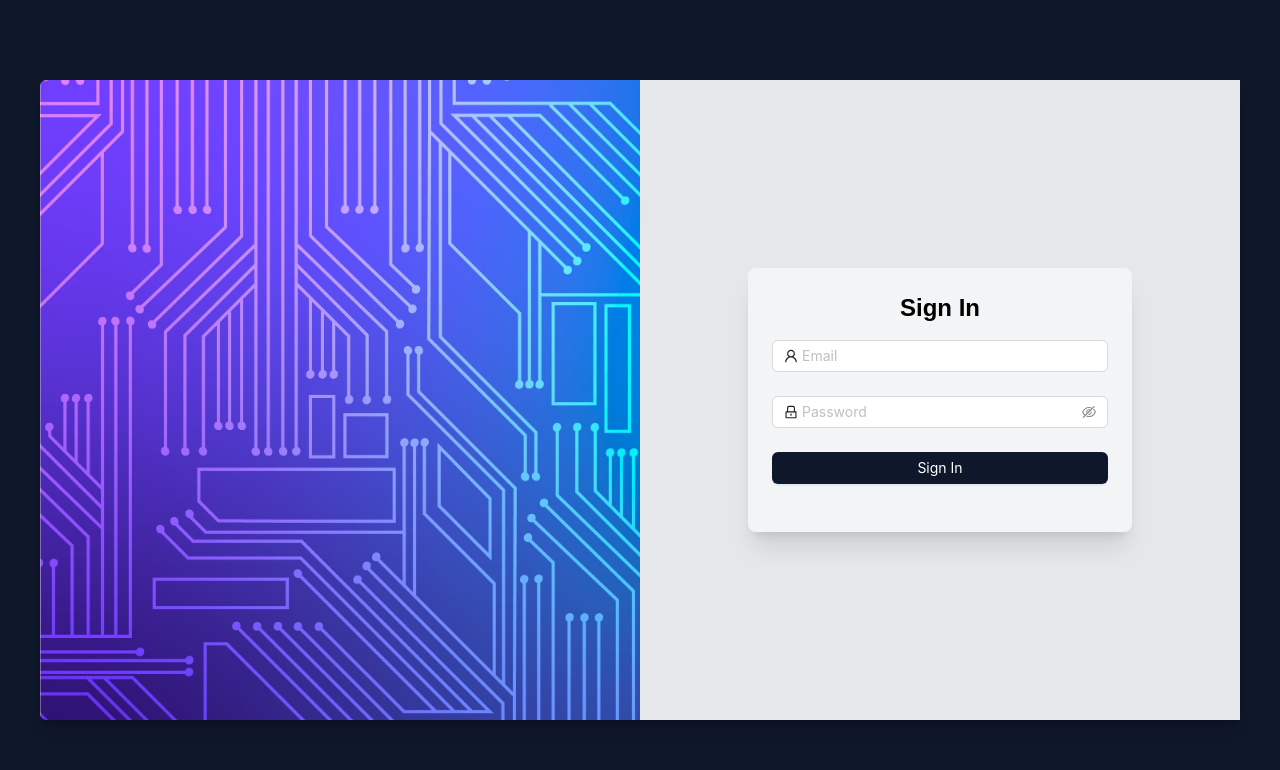
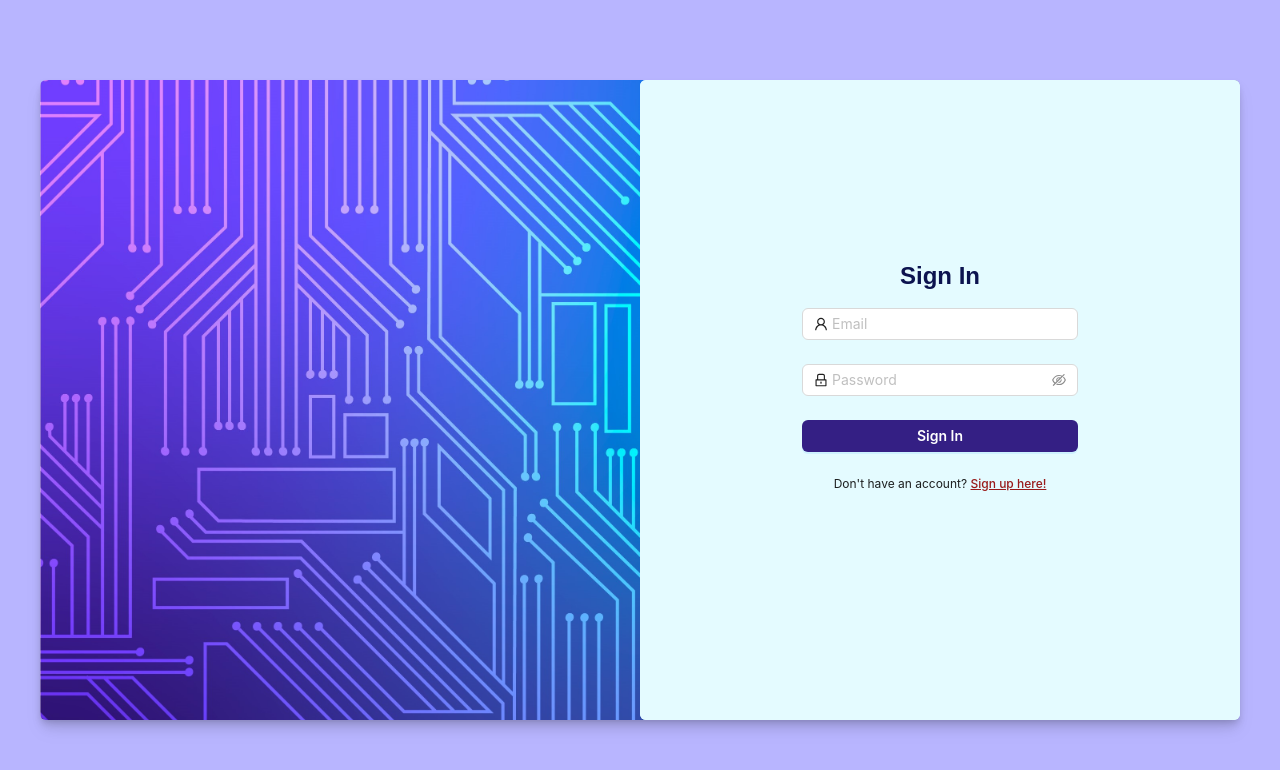
Before and after one commit to AjilJagadeesh7/kanban-zustand, a React (Vite) app: page /signin in a window 1280 px wide. Shown: the top 770 px of the page. Built offline with nearby package versions, Linux system fonts and the light colour scheme.

Commit message:
style changes and added theme store

```diff
--- a/src/App.tsx
+++ b/src/App.tsx
@@ -2,15 +2,25 @@ import AuthContainer from "./components/Auth/authContainer";
 import { Route, BrowserRouter as Router, Routes } from "react-router-dom";
 import Home from "./components/Home/home";
 import ProtectedRoute from "./components/Routes/ProtectedRoute";
-import React from "react";
+import React, { useEffect } from "react";
 import ErrorPage from "./components/Routes/errorPage";
 import SignIn from "./components/Auth/signIn";
 import RegisterForm from "./components/Auth/register";
+import { useThemeStore } from "./store/themeStore";
 
 function App() {
   const isLoggedIn = false;
+  const darkMode = useThemeStore((store) => store.darkMode);
+
+  useEffect(() => {
+    document.documentElement.classList.toggle("dark", darkMode);
+  }, [darkMode]);
+
   return (
-    <div className="bg-slate-900 h-screen w-screen flex justify-center items-center">
+    <div
+      className="bg-secondaryLight dark:bg-primaryDark h-screen w-screen flex
+    justify-center items-center"
+    >
       <Router>
         <Routes>
           <Route element={<ProtectedRoute user={isLoggedIn} />}>
--- a/src/components/Auth/authContainer.tsx
+++ b/src/components/Auth/authContainer.tsx
@@ -7,7 +7,7 @@ const AuthContainer = ({ isLoggedIn }: { isLoggedIn: boolean }) => {
   }
   return (
     <div className="container rounded-md m-10 shadow-lg drop-shadow-lg flex flex-col">
-      <div className="md:self-end bg-white md:w-[75%] xl:w-[50%] w-full rounded-md h-full">
+      <div className="md:self-end dark:bg-secondaryDark bg-primaryLight md:w-[75%] xl:w-[50%] w-full rounded-md h-full">
         <Outlet />
       </div>
     </div>
--- a/src/components/Auth/register.tsx
+++ b/src/components/Auth/register.tsx
@@ -1,18 +1,24 @@
 import { Form, Input, Button } from "antd";
 import { UserOutlined, LockOutlined } from "@ant-design/icons";
 import React from "react";
+import { useNavigate } from "react-router-dom";
 
 const RegisterForm = () => {
+  const navigate = useNavigate();
   const onFinish = (values) => {
     console.log("Form values:", values);
   };
 
   return (
-    <div className="flex flex-col items-center justify-center h-full bg-gray-200">
-      <div className="w-full max-w-sm bg-gray-100 shadow-xl rounded-lg p-6">
+    <div className="w-full h-full text-primaryDark dark:text-white rounded-md">
+      <div
+        className="w-full h-full py-[30%] bg-primaryLight dark:bg-secondaryDark
+        rounded-md p-6"
+      >
         <h2 className="text-2xl font-bold mb-4 text-center">Register</h2>
-        <Form onFinish={onFinish}>
+        <Form className="flex flex-col text-center" onFinish={onFinish}>
           <Form.Item
+            className="w-[90%] md:w-[75%] xl:w-[50%] self-center"
             name="firstName"
             rules={[
               { required: true, message: "Please enter your first name" },
@@ -21,12 +27,14 @@ const RegisterForm = () => {
             <Input prefix={<UserOutlined />} placeholder="First Name" />
           </Form.Item>
           <Form.Item
+            className="w-[90%] md:w-[75%] xl:w-[50%] self-center"
             name="lastName"
             rules={[{ required: true, message: "Please enter your last name" }]}
           >
             <Input prefix={<UserOutlined />} placeholder="Last Name" />
           </Form.Item>
           <Form.Item
+            className="w-[90%] md:w-[75%] xl:w-[50%] self-center"
             name="email"
             rules={[
               { required: true, message: "Please enter your email" },
@@ -36,16 +44,27 @@ const RegisterForm = () => {
             <Input prefix={<UserOutlined />} placeholder="Email" />
           </Form.Item>
           <Form.Item
+            className="w-[90%] md:w-[75%] xl:w-[50%] self-center"
             name="password"
             rules={[{ required: true, message: "Please enter your password" }]}
           >
             <Input.Password prefix={<LockOutlined />} placeholder="Password" />
           </Form.Item>
-          <Form.Item>
+          <Form.Item className="w-[90%] md:w-[75%] xl:w-[50%] self-center">
             <Button type="primary" htmlType="submit" block>
               Register
             </Button>
           </Form.Item>
+          <div className="font-normal text-xs text-primaryDark dark:text-white">
+            Already have an account?{" "}
+            <span
+              className="underline font-medium text-xs cursor-pointer
+               dark:text-red-500 text-red-800"
+              onClick={() => navigate("/signin")}
+            >
+              Log in here!
+            </span>
+          </div>
         </Form>
       </div>
     </div>
--- a/src/components/Auth/signIn.tsx
+++ b/src/components/Auth/signIn.tsx
@@ -1,34 +1,57 @@
 import { LockOutlined, UserOutlined } from "@ant-design/icons";
 import { Button, Form, Input } from "antd";
 import React from "react";
+import { useNavigate } from "react-router-dom";
+import { useThemeStore } from "../../store/themeStore";
 
 const SignIn = () => {
+  const toggleDarkMode = useThemeStore((store) => store.toggleDarkMode);
+  const navigate = useNavigate();
   const onFinish = (values: any) => {
     console.log("Received values:", values);
     // Handle form submission logic here
   };
   return (
-    <div className="flex flex-col items-center justify-center h-full md:bg-gray-200">
-      <div className="w-full max-w-sm bg-gray-100 md:shadow-xl rounded-lg p-6">
-        <h2 className="text-2xl font-bold mb-4 text-center">Sign In</h2>
-        <Form onFinish={onFinish}>
+    <div className="w-full h-full text-primaryDark dark:text-white">
+      <div
+        className="w-full h-full py-[30%] dark:bg-secondaryDark bg-primaryLight
+        rounded-md p-6"
+      >
+        <h2
+          className="text-2xl font-bold mb-4 text-center"
+          onClick={() => toggleDarkMode()}
+        >
+          Sign In
+        </h2>
+        <Form className="flex flex-col text-center" onFinish={onFinish}>
           <Form.Item
+            className="w-[90%] md:w-[75%] xl:w-[50%] self-center"
             name="email"
             rules={[{ required: true, message: "Please enter your email" }]}
           >
             <Input prefix={<UserOutlined />} placeholder="Email" />
           </Form.Item>
           <Form.Item
+            className="w-[90%] md:w-[75%] xl:w-[50%] self-center"
             name="password"
             rules={[{ required: true, message: "Please enter your password" }]}
           >
             <Input.Password prefix={<LockOutlined />} placeholder="Password" />
           </Form.Item>
-          <Form.Item>
+          <Form.Item className="w-[90%] md:w-[75%] xl:w-[50%] self-center">
             <Button type="primary" htmlType="submit" block>
               Sign In
             </Button>
           </Form.Item>
+          <div className="font-normal text-xs dark:text-white ">
+            Don't have an account?{" "}
+            <span
+              className="underline font-medium text-xs cursor-pointer dark:text-red-500 text-red-800"
+              onClick={() => navigate("/register")}
+            >
+              Sign up here!
+            </span>
+          </div>
         </Form>
       </div>
     </div>
--- a/src/index.css
+++ b/src/index.css
@@ -22,5 +22,15 @@
 }
 
 .ant-btn-primary:not([disabled]) {
-  background: #0f172a !important;
+  background: #341f84 !important;
+  border: 0;
+  color: white;
+  font-weight: 600;
 }
+
+.dark .ant-btn-primary:not([disabled]) {
+  background: #6356fe !important;
+  border: 0;
+  color: white;
+  font-weight: 600;
+}
--- /dev/null
+++ b/src/store/themeStore.ts
@@ -0,0 +1,16 @@
+import { create, StoreApi } from "zustand";
+import { persist } from "zustand/middleware";
+
+interface StoreState {
+  darkMode: boolean;
+  toggleDarkMode: () => void;
+}
+
+const themeStore = (set: StoreApi<StoreState>["setState"]) => ({
+  darkMode: false,
+  toggleDarkMode: () => set((state) => ({ darkMode: !state.darkMode })),
+});
+
+export const useThemeStore = create(
+  persist(themeStore, { name: "kanban-theme" })
+);
--- a/tailwind.config.js
+++ b/tailwind.config.js
@@ -1,9 +1,20 @@
 /** @type {import('tailwindcss').Config} */
 export default {
   preflight: false,
+  darkMode: "class",
   content: ["./index.html", "./src/**/*.{js,ts,jsx,tsx}"],
   theme: {
-    extend: {},
+    extend: {
+      colors: {
+        primaryLight: "#E4FBFF",
+        secondaryLight: "#B8B5FF",
+        teritiaryLight: " #7868E6",
+        primaryDark: "#0C134F",
+        secondaryDark: "#1D267D",
+        teritiaryDark: "#5C469C",
+        qaudDark: "#D4ADFC",
+      },
+    },
   },
   plugins: [],
 };
```
Also changed, not shown: .eslintrc.cjs, src/store/authStore.ts (added).
